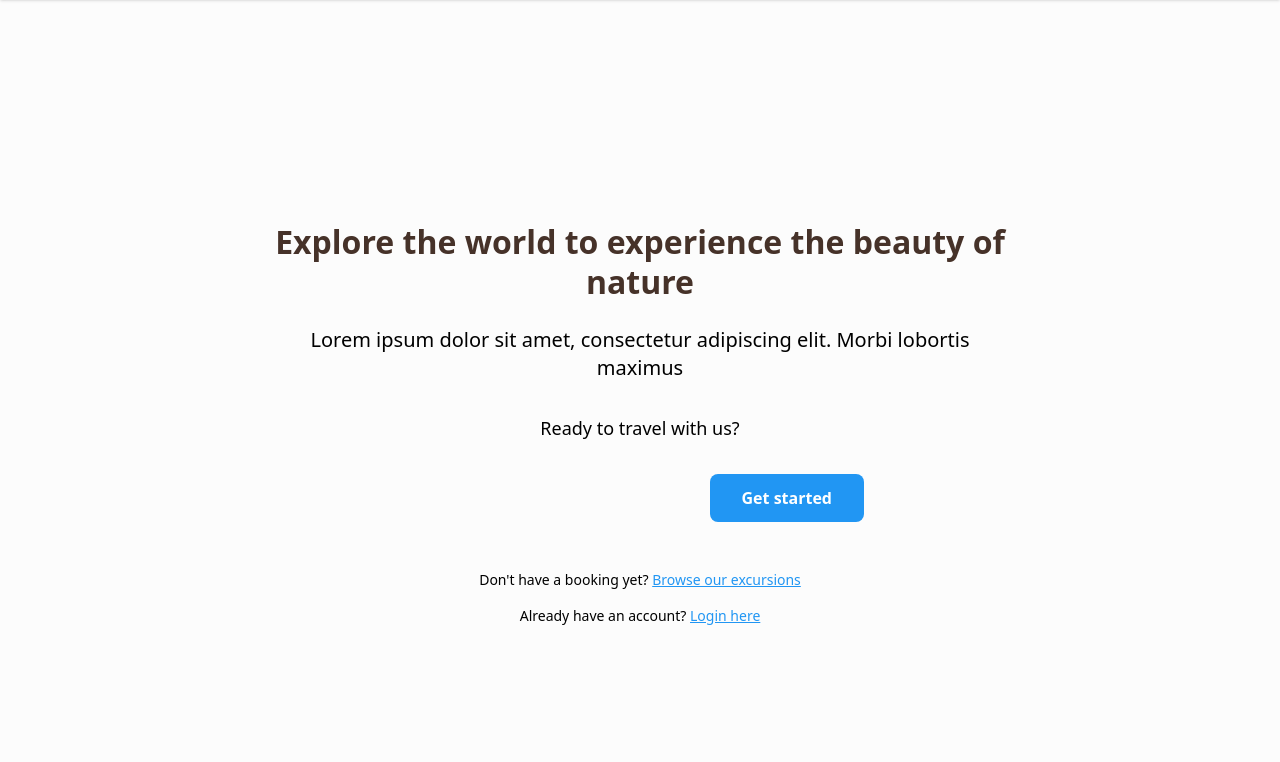
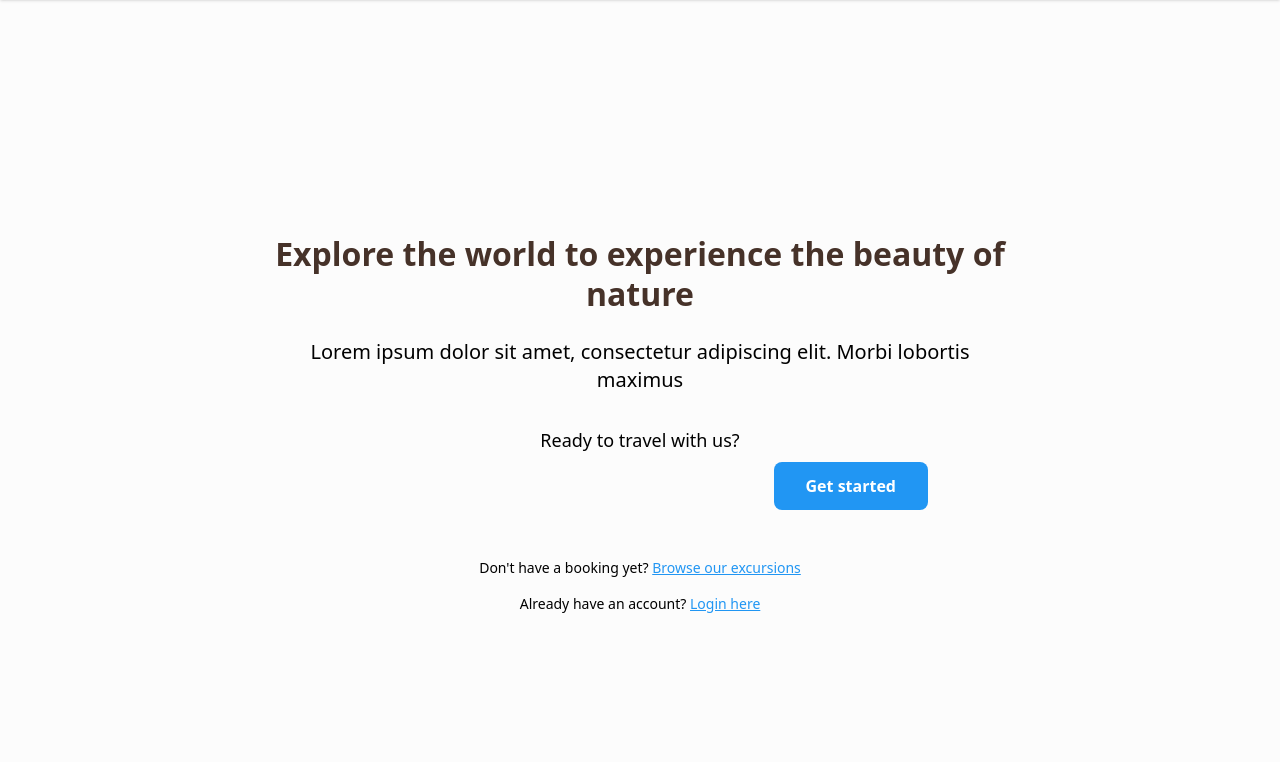
Before and after one commit to BokisAngelov/knossos, a Django app: template main/templates/main/accounts/booking_id.html in a window 1280 px wide. Shown: the part 80-842 px from the top of the page. Run offline with Django 3.2, Linux system fonts and the light colour scheme; the template is opened without the code that fills it: most values are stand-ins (such as "Sample title", 1, 10 or a date in 2020); form fields are guessed from the names that the template uses; some libraries are stand-ins or nearby versions.

Commit message:
Update booking ID form styling and layout
- Adjusted the margin of the call-to-action paragraph for better spacing.
- Increased the maximum width of the booking ID form for improved usability.

```diff
--- a/main/templates/main/accounts/booking_id.html
+++ b/main/templates/main/accounts/booking_id.html
@@ -20,12 +20,12 @@
         </p>
 
         <!-- Call to Action -->
-        <p class="text-lg mb-8">
+        <p class="text-lg mb-2">
             Ready to travel with us?
         </p>
 
         <!-- Form -->
-        <form id="booking-id-form" method="post" class="max-w-md mx-auto">
+        <form id="booking-id-form" method="post" class="max-w-xl mx-auto">
             {% csrf_token %}
 
             <!-- Form Errors -->
```
